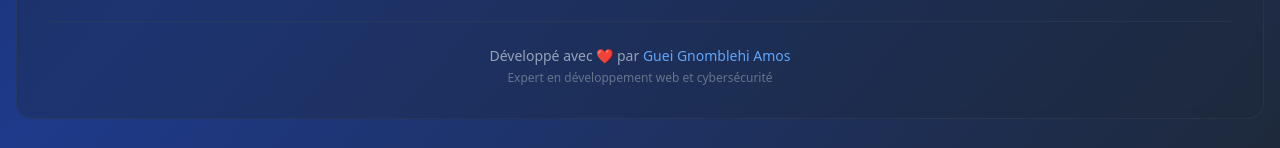
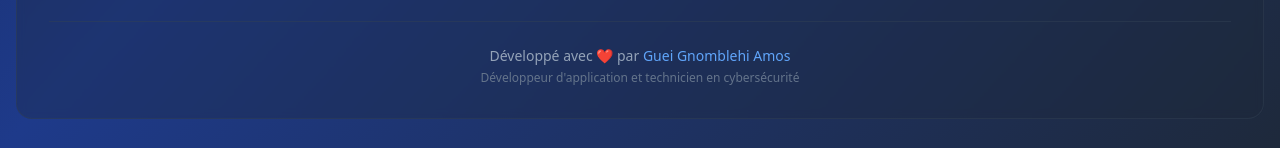
Before and after one commit to GueiAmos/CyberCoachAI, a React (Vite) app: page / in a window 1280 px wide. Shown: the part 1299-1447 px from the top of the page. Built offline with nearby package versions, Linux system fonts and the light colour scheme; no server answers.

Commit message:
Updated HomePage.tsx

```diff
--- a/src/components/HomePage.tsx
+++ b/src/components/HomePage.tsx
@@ -159,7 +159,7 @@ export default function HomePage({ onNavigate }: HomePageProps) {
             Développé avec ❤️ par <span className="text-blue-400 font-medium">Guei Gnomblehi Amos</span>
           </p>
           <p className="text-slate-500 text-xs mt-1">
-            Expert en développement web et cybersécurité
+            Développeur d'application et technicien en cybersécurité
           </p>
         </div>
       </div>
```
